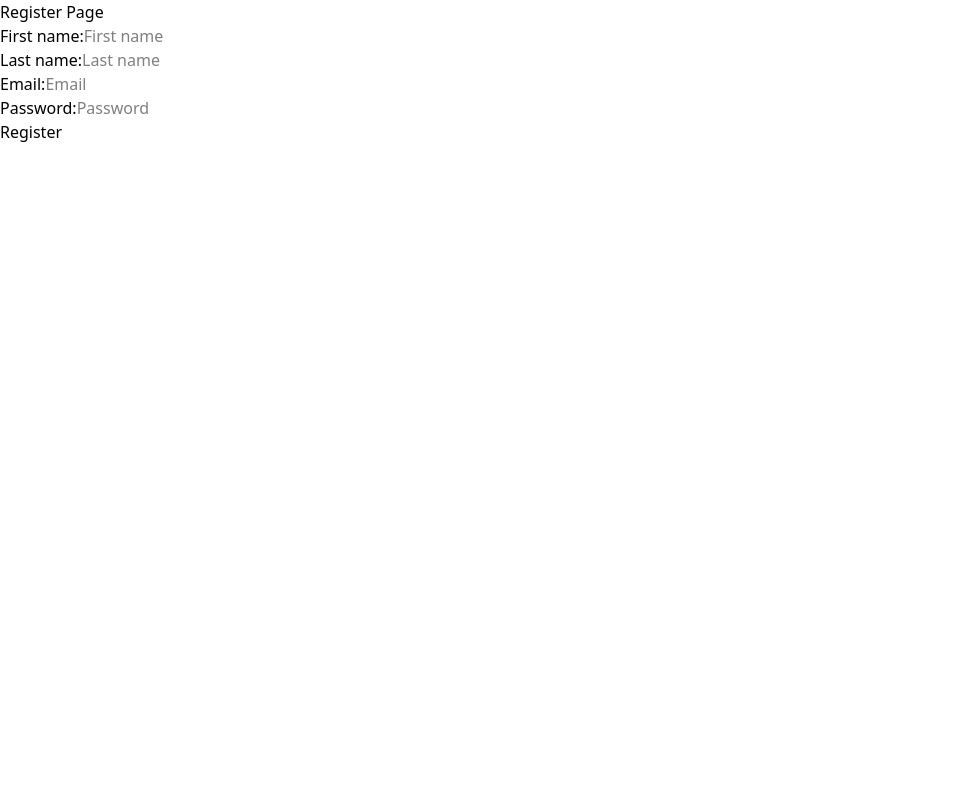
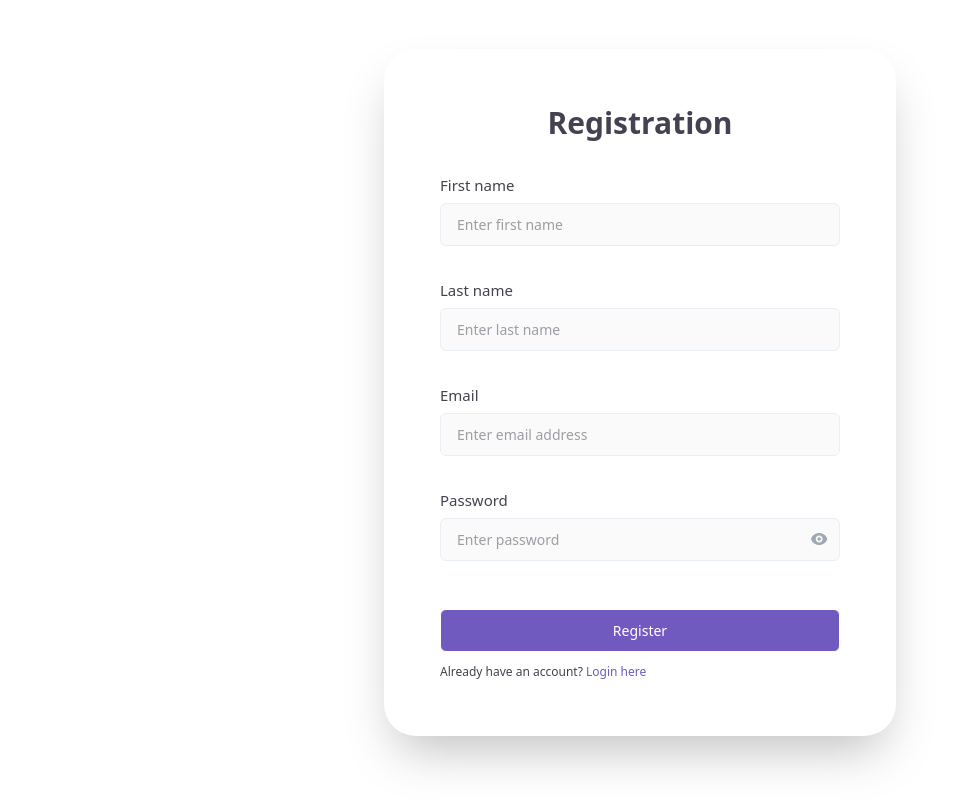
Before and after one commit to JAACarvajal/techlint-frontend, a Vue app: page /register in a window 1280 px wide. Shown: the whole page, without its empty margins (0-967 px from the left). Built offline with nearby package versions, Linux system fonts and the light colour scheme.

Commit message:
Add validation for registration

```diff
--- a/src/App.vue
+++ b/src/App.vue
@@ -1,9 +1,11 @@
 <template>
   <div class="font-sans">
     <RouterView />
+    <Toast />
   </div>
 </template>
 
 <script setup>
 import { RouterView } from 'vue-router'
+import Toast from './components/toasts/Toast.vue'
 </script>
--- a/src/components/inputs/Input.vue
+++ b/src/components/inputs/Input.vue
@@ -2,7 +2,7 @@
   <div class="mb-8">
     <div class="relative">
       <!-- Label -->
-      <label class="font-medium text-[#444250] text-[14px]" :for="props.name">{{
+      <label class="font-medium text-[#444250] text-[15px]" :for="props.name">{{
         props.label
       }}</label>
 
@@ -11,7 +11,7 @@
         v-bind="props.inputAttrs"
         :name="props.name"
         ref="inputElement"
-        class="text-[14px] mt-1.5 px-4 py-2.5 border border-[#E9EFF5] rounded-md w-full"
+        class="text-[14px] mt-1.5 px-4 py-2.5 border border-[#E9EFF5] bg-[#FAFAFA] rounded-md w-full font-medium text-[#444250] focus:outline-none focus:border-[#705ABF]"
         :type="inputType"
         :placeholder="props.placeholder"
         :value="props.inputData"
@@ -27,8 +27,9 @@
         </div>
       </div>
     </div>
+
     <!-- Error message -->
-    <div class="text-xs text-red-400 mt-1" v-show="props.error">
+    <div class="text-[14px] text-red-400 font-medium mt-1" v-show="props.error">
       <p>{{ props.error }}</p>
     </div>
   </div>
--- a/src/components/toasts/Toast.vue
+++ b/src/components/toasts/Toast.vue
@@ -1,22 +1,32 @@
 <template>
-  <div
-    v-if="show"
-    class="fixed top-6 right-6 z-50 bg-white shadow-lg rounded-lg px-6 py-4 flex items-center gap-2 border border-gray-300 transition-opacity duration-300"
-  >
-    <span class="text-green-600 font-semibold">✔</span>
-    <span>{{ message }}</span>
-    <button class="ml-4 text-gray-400 hover:text-gray-600" @click="show = false">&times;</button>
+  <div class="fixed top-6 right-6 z-50 flex flex-col gap-2">
+    <div
+      v-for="toast in toasts"
+      :key="toast.id"
+      :class="[
+        'bg-white flex items-center px-4 py-2 rounded shadow-lg min-w-[300px] min-h-[70px] transition-all duration-300 animate-slide-top-in',
+        toastType(toast),
+      ]"
+    >
+      <span v-if="toast.type === 'success'" class="mr-2">✔</span>
+      <span v-else-if="toast.type === 'error'" class="mr-2"> &times; </span>
+      <span>{{ toast.message }}</span>
+    </div>
   </div>
 </template>
 
 <script setup>
-import { ref } from 'vue'
+import { storeToRefs } from 'pinia'
+import { useToastStore } from '@/stores/toast'
 
-const props = defineProps({
-  message: { type: String, default: '' },
-  duration: { type: Number, default: 3000 },
-  type: { type: String, default: 'success' },
-})
+const toastStore = useToastStore()
+const { toasts } = storeToRefs(toastStore)
 
-const show = ref(true)
+const toastType = (toast) => {
+  return toast.type === 'success'
+    ? 'text-green-700 border border-green-300'
+    : toast.type === 'error'
+      ? 'text-red-700 border border-red-300'
+      : 'text-gray-900 border border-gray-300'
+}
 </script>
--- a/src/composables/useAuth.js
+++ b/src/composables/useAuth.js
@@ -8,33 +8,25 @@ export function useAuth() {
   const router = useRouter()
 
   const loading = ref(false)
-  const error = ref(null)
+  const errors = ref(null)
 
   async function authenticate(credentials) {
     loading.value = true
 
     try {
-      const {
-        data: {
-          attributes: { token },
-        },
-      } = await login(credentials)
+      const loginResponse = await login(credentials)
+      if (loginResponse.error) throw loginResponse.error
 
-      localStorage.setItem('token', token)
+      localStorage.setItem('token', loginResponse.data.attributes.token)
       store.setAuthenticated(true)
 
-      const { data: user } = await check()
-      store.setUser(user)
+      const checkResponse = await check()
+      if (checkResponse.error) throw checkResponse.error
 
-      loading.value = false
-
+      store.setUser(checkResponse.data)
       router.push('/home')
     } catch (err) {
-      error.value = err.message
-
-      loading.value = false
-
-      throw err
+      errors.value = err
     } finally {
       loading.value = false
     }
@@ -42,16 +34,17 @@ export function useAuth() {
 
   async function logout() {
     loading.value = true
+
     try {
-      await logoutUser()
+      const response = await logoutUser()
+      if (response.error) throw response.error
 
       store.setAuthenticated(false)
       localStorage.removeItem('token')
 
       router.push('/login')
     } catch (err) {
-      store.setAuthenticated(false)
-      throw err
+      errors.value = err
     } finally {
       loading.value = false
     }
@@ -59,7 +52,7 @@ export function useAuth() {
 
   return {
     authenticate,
-    error,
+    errors,
     loading,
     logout,
   }
--- /dev/null
+++ b/src/composables/useUser.js
@@ -0,0 +1,32 @@
+import { ref } from 'vue'
+import { useRouter } from 'vue-router'
+import { registerUser } from '@/services/userService'
+
+export function useUser() {
+  const router = useRouter()
+
+  const loading = ref(false)
+  const errors = ref(null)
+
+  async function register(data) {
+    loading.value = true
+
+    try {
+      const response = await registerUser(data)
+
+      if (response.error) throw response.error
+
+      router.push('/login')
+    } catch (err) {
+      errors.value = err
+    } finally {
+      loading.value = false
+    }
+  }
+
+  return {
+    register,
+    errors,
+    loading,
+  }
+}
--- a/src/pages/HomePage.vue
+++ b/src/pages/HomePage.vue
@@ -25,17 +25,22 @@ import { useAuthStore } from '@/stores/auth'
 import NavigationBar from '@/components/NavigationBar.vue'
 import IpManagementTab from '@/components/IpManagementTab.vue'
 import AuditLogTab from '@/components/AuditLogTab.vue'
+import { useToastStore } from '@/stores/toast'
 
 const router = useRouter()
-const { logout } = useAuth()
+const { errors, logout } = useAuth()
 const authStore = useAuthStore()
+const toast = useToastStore()
 
-const logoutUser = () => {
-  try {
-    logout()
-  } catch (err) {
-    alert('Logout failed: ' + (err?.message || err))
+const logoutUser = async () => {
+  await logout()
+
+  if (errors.value) {
+    toast.showToast(errors.value.message, 'error')
+    return
   }
+
+  toast.showToast('Logged out successfully', 'success')
 }
 
 const checkToken = async () => {
--- a/src/pages/LoginPage.vue
+++ b/src/pages/LoginPage.vue
@@ -14,7 +14,7 @@
           <Input
             :input-data="email"
             :input-attrs="emailAttrs"
-            :error="errors.email"
+            :error="validationErrors.email"
             :label="'Email'"
             :placeholder="'Enter email address'"
             :name="'email'"
@@ -25,7 +25,7 @@
           <Input
             :input-data="password"
             :input-attrs="passwordAttrs"
-            :error="errors.password"
+            :error="validationErrors.password"
             :type="'password'"
             :label="'Password'"
             :placeholder="'Enter password'"
@@ -43,7 +43,7 @@
             @submit="() => login()"
           />
           <p class="text-xs mt-3 text-[#444250]">
-            Don’t have an account yet? <a class="text-[#705ABF]" href="/register">Register here</a>
+            Don't have an account yet? <a class="text-[#705ABF]" href="/register">Register here</a>
           </p>
         </div>
       </template>
@@ -60,17 +60,23 @@ import { useAuth } from '@/composables/useAuth'
 import Form from '@/components/forms/Form.vue'
 import Input from '@/components/inputs/Input.vue'
 import Button from '@/components/buttons/Button.vue'
-import Toast from '@/components/toasts/Toast.vue'
+import { useToastStore } from '@/stores/toast'
 
-const { authenticate, loading } = useAuth()
+const { authenticate, loading, errors } = useAuth()
 const router = useRouter()
 
 const schema = yup.object({
-  email: yup.string().required().email(),
-  password: yup.string().required(),
+  email: yup.string().required().email().label('Email address'),
+  password: yup.string().required().label('Password'),
 })
+const toast = useToastStore()
 const validationConfig = { validateOnModelUpdate: false }
-const { errors, defineField, handleSubmit, values } = useForm({ validationSchema: schema })
+const {
+  errors: validationErrors,
+  defineField,
+  handleSubmit,
+  values,
+} = useForm({ validationSchema: schema })
 const [email, emailAttrs] = defineField('email', validationConfig)
 const [password, passwordAttrs] = defineField('password', validationConfig)
 
@@ -90,11 +96,14 @@ const onValidationError = ({ errors }) => {
 }
 
 const onValidationSuccess = async () => {
-  try {
-    await authenticate(values)
-  } catch (err) {
-    alert(err.message)
+  await authenticate(values)
+
+  if (errors.value) {
+    toast.showToast(errors.value.message, 'error')
+    return
   }
+
+  toast.showToast('Logged in successfully', 'success')
 }
 
 const login = handleSubmit(onValidationSuccess, onValidationError)
--- a/src/pages/RegisterPage.vue
+++ b/src/pages/RegisterPage.vue
@@ -1,46 +1,132 @@
 <template>
-  <div>
-    <form @submit.prevent="submit">
-      <h1>Register Page</h1>
-      <label for="first_name">First name:</label>
-      <input type="text" placeholder="First name" v-model="data.first_name" /><br />
+  <div class="flex justify-center w-screen h-screen items-center">
+    <Form>
+      <template #form-body>
+        <div
+          class="flex flex-col w-[32rem] h-auto justify-center rounded-4xl shadow-2xl p-14 text-md mb-4"
+        >
+          <!-- Title -->
+          <div class="flex justify-center mb-8">
+            <p class="font-bold text-3xl text-[#444250]">Registration</p>
+          </div>
 
-      <label for="last_name">Last name:</label>
-      <input type="text" placeholder="Last name" v-model="data.last_name" /><br />
+          <!-- First name -->
+          <Input
+            :input-data="first_name"
+            :input-attrs="firstNameAttrs"
+            :error="valildationErrors.first_name"
+            :label="'First name'"
+            :placeholder="'Enter first name'"
+            :name="'first_name'"
+            @update:data="(input) => (first_name = input)"
+          />
 
-      <label for="email">Email:</label>
-      <input type="text" placeholder="Email" v-model="data.email" /><br />
+          <!-- Last name -->
+          <Input
+            :input-data="last_name"
+            :input-attrs="lastNameAttrs"
+            :error="valildationErrors.last_name"
+            :label="'Last name'"
+            :placeholder="'Enter last name'"
+            :name="'last_name'"
+            @update:data="(input) => (last_name = input)"
+          />
 
-      <label for="password">Password:</label>
-      <input type="password" placeholder="Password" v-model="data.password" /><br />
+          <!-- Email input -->
+          <Input
+            :input-data="email"
+            :input-attrs="emailAttrs"
+            :error="valildationErrors.email"
+            :label="'Email'"
+            :placeholder="'Enter email address'"
+            :name="'email'"
+            @update:data="(input) => (email = input)"
+          />
 
-      <button type="submit">Register</button>
-    </form>
+          <!-- Password input -->
+          <Input
+            :input-data="password"
+            :input-attrs="passwordAttrs"
+            :error="valildationErrors.password"
+            :type="'password'"
+            :label="'Password'"
+            :placeholder="'Enter password'"
+            :name="'password'"
+            :toggleable="true"
+            @update:data="(input) => (password = input)"
+          />
+
+          <!-- Login button -->
+          <Button
+            :text="'Register'"
+            :type="'submit'"
+            :loading="loading"
+            :disabled="loading"
+            @submit="() => submit()"
+          />
+          <p class="text-xs mt-3 text-[#444250]">
+            Already have an account? <a class="text-[#705ABF]" href="/login">Login here</a>
+          </p>
+        </div>
+      </template>
+    </Form>
   </div>
 </template>
 
 <script setup>
-import { ref } from 'vue'
-import { useRouter } from 'vue-router'
-import { register } from '@/services/userService'
+import * as yup from 'yup'
+import { useForm } from 'vee-validate'
+import Form from '@/components/forms/Form.vue'
+import Input from '@/components/inputs/Input.vue'
+import Button from '@/components/buttons/Button.vue'
+import { useToastStore } from '@/stores/toast'
+import { useUser } from '@/composables/useUser'
 
-const router = useRouter()
-const data = ref({
-  first_name: '',
-  last_name: '',
-  email: '',
-  password: '',
+const { register, loading, errors } = useUser()
+const schema = yup.object({
+  first_name: yup.string().required().label('First name'),
+  last_name: yup.string().required().label('Last name'),
+  email: yup.string().required().email().label('Email address'),
+  password: yup.string().required().min(10).label('Password'),
 })
+const toast = useToastStore()
+const validationConfig = { validateOnModelUpdate: false }
+const {
+  errors: valildationErrors,
+  defineField,
+  handleSubmit,
+  values,
+  setFieldError,
+} = useForm({ validationSchema: schema })
+const [first_name, firstNameAttrs] = defineField('first_name', validationConfig)
+const [last_name, lastNameAttrs] = defineField('last_name', validationConfig)
+const [email, emailAttrs] = defineField('email', validationConfig)
+const [password, passwordAttrs] = defineField('password', validationConfig)
 
-const submit = () => {
-  try {
-    register(data.value)
+const onValidationError = ({ errors }) => {
+  const firstError = Object.keys(errors)[0]
+  const el = document.querySelector(`[name="${firstError}"]`)
+  el?.scrollIntoView({
+    behavior: 'smooth',
+  })
+  el.focus()
+}
 
-    alert('Registration successful!')
+const onValidationSuccess = async () => {
+  await register(values)
 
-    router.push('/login')
-  } catch (err) {
-    alert('Registration failed: ' + err)
+  if (errors.value) {
+    toast.showToast(errors.value.message, 'error')
+
+    for (const error of errors.value.errors) {
+      setFieldError(error.field, error.message)
+    }
+
+    return
   }
+
+  toast.showToast('Successfully created an account', 'success')
 }
+
+const submit = handleSubmit(onValidationSuccess, onValidationError)
 </script>
--- a/src/services/userService.js
+++ b/src/services/userService.js
@@ -1,6 +1,6 @@
 import api from '../plugins/api'
 
-export async function register(data) {
+export async function registerUser(data) {
   try {
     const response = await api.post('/api/users', {
       data: {
@@ -10,6 +10,6 @@ export async function register(data) {
 
     return response
   } catch (error) {
-    throw error.response ? error.response.data : error
+    return error.response.data
   }
 }
--- /dev/null
+++ b/src/stores/toast.js
@@ -0,0 +1,20 @@
+import { defineStore } from 'pinia'
+
+export const useToastStore = defineStore('toast', {
+  state: () => ({
+    toasts: [],
+  }),
+  actions: {
+    showToast(message, type = 'info', duration = 5000) {
+      const id = Date.now() + Math.random()
+      this.toasts.push({ id, message, type })
+
+      setTimeout(() => {
+        this.toasts = this.toasts.filter((t) => t.id !== id)
+      }, duration)
+    },
+    closeToast(id) {
+      this.toasts = this.toasts.filter((t) => t.id !== id)
+    },
+  },
+})
```
Also changed, not shown: src/assets/main.css (+12 -30 lines), src/services/authService.js (+8 -8 lines).
